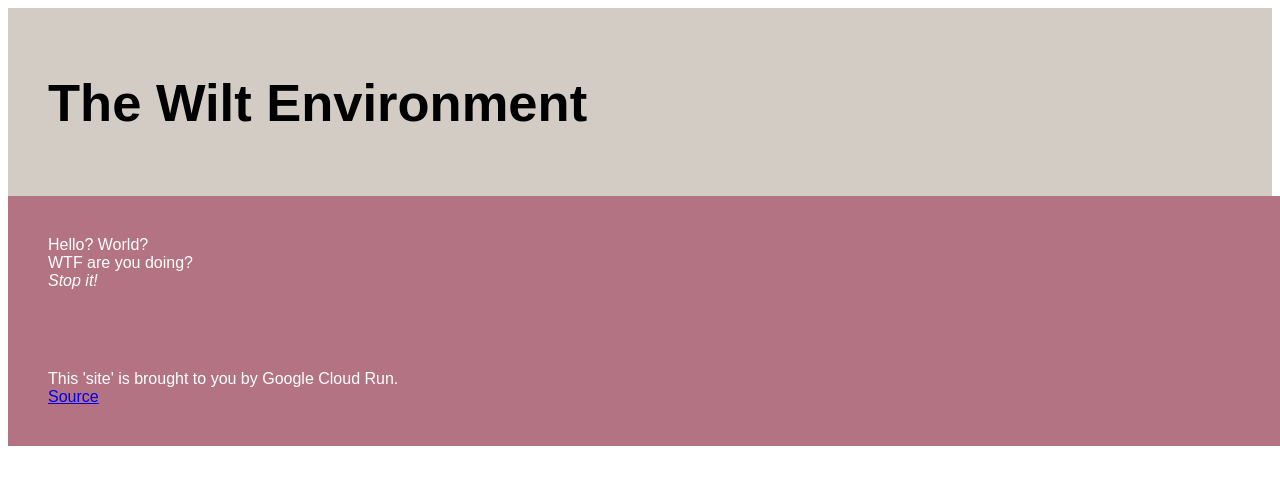
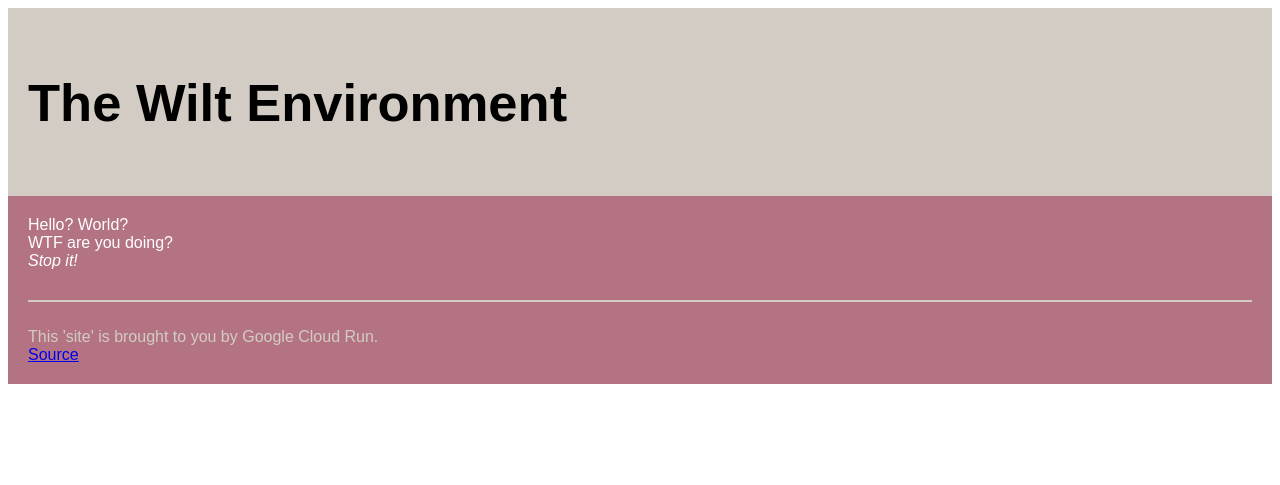
Before and after one commit to lwilts/wiltsite, a Flask app: page / in a window 1280 px wide; the page is wider, and only the part inside the window is pictured. Shown: the top 485 px of that part. Run offline with Flask 2, Linux system fonts and the light colour scheme.

Commit message:
Properly sized boxes

```diff
--- a/static/css/main.css
+++ b/static/css/main.css
@@ -5,16 +5,29 @@ body {
 header {
   background-color: #d3ccc4;
   padding: 20px;
-  padding-left: 40px;
   text-align: left;
   font-size: 35px;
   color: black;
 }
 
-section {
+div {
   float: left;
-  padding: 40px;
+  padding: 20px;
+  padding-bottom: 30px;
   background-color: #b37383;
   color: white;
   width: 100%;
 }
+
+footer {
+  padding: 20px;
+  background-color: #b37383;
+  text-align: left;
+  color: #d3ccc4;
+}
+
+* {
+  -moz-box-sizing: border-box;
+  -webkit-box-sizing: border-box;
+   box-sizing: border-box;
+}
--- a/templates/index.html
+++ b/templates/index.html
@@ -12,16 +12,18 @@
     <h2>The Wilt Environment</h2>
   </header>
 
-  <section>
+  <div>
     Hello? World?<br>
     WTF are you doing?<br>
     <em>Stop it!</em>
-  </section>
+  </div>
 
-  <section>
+  <footer>
+    <hr style="border: 1px solid #d3ccc4;">
+    <br>
     This 'site' is brought to you by Google Cloud Run.<br>
     <a href="https://github.com/lwilts/wiltsite">Source</a>
-  </section>
+  </footer>
 
 </body>
 </html>
```
